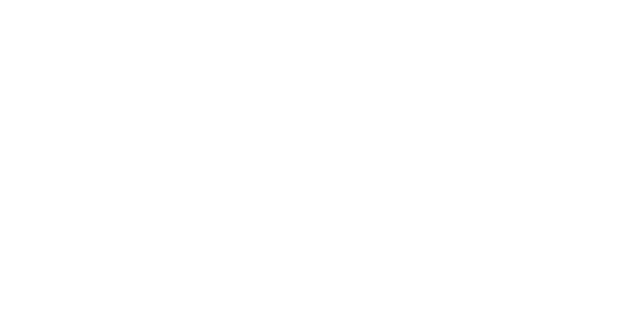
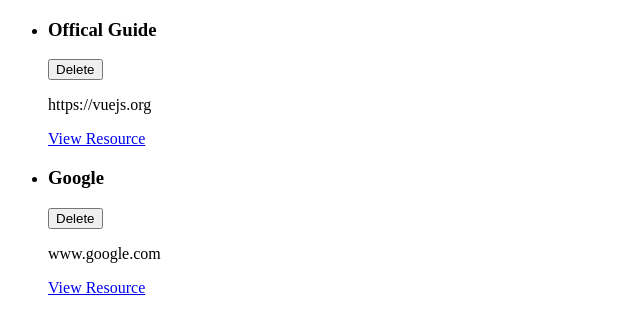
Before and after one commit to sethgabrielbrady/learningResourcesApp, a Vue app: page / in a window 1280 px wide. Shown: the top 334 px of the page, without its empty margins (0-640 px from the left). Built offline with nearby package versions, Linux system fonts and the light colour scheme.

Commit message:
Adds learning resource component

```diff
--- a/src/Components/App.vue
+++ b/src/App.vue
@@ -1,11 +1,17 @@
 <template>
     <ul>
+        <learning-resource v-for="res in storedResources" :key="res.id" :title="res.title" :description="res.link" :link="res.link"></learning-resource>
     </ul>
 </template>
 
 <script>
+    import LearningResource from './Components/learning-resources/LearningResource.vue';
+
     export default {
-      data(){
+     components: {
+        LearningResource
+    },
+    data(){
           return {
               storedResources: [
                 {
@@ -15,8 +21,8 @@
                     link: 'https://vuejs.org'
                 },
                 {
-                    id: 'googlr',
-                    title: 'Googlr',
+                    id: 'google',
+                    title: 'Google',
                     description: 'Google',
                     link: 'www.google.com'
                 }
--- /dev/null
+++ b/src/Components/learning-resources/LearningResource.vue
@@ -0,0 +1,24 @@
+<template>
+    <li>
+        <div>
+            <header>
+            <h3>{{ title}}</h3>
+            <button>Delete</button>
+            </header>
+        </div>
+        <p>{{ description}}</p>
+        <nav>
+            <a :href="link">View Resource</a>
+        </nav>
+    </li>
+</template>
+
+<script>
+export default {
+    props: ['title', 'description', 'link']
+}
+</script>
+
+<style scoped>
+
+</style>
--- a/src/main.js
+++ b/src/main.js
@@ -1,3 +1,4 @@
 import { createApp } from 'vue';
+import App from  './App.vue'
 
-createApp({}).mount('#app');
+createApp(App).mount('#app');
```
